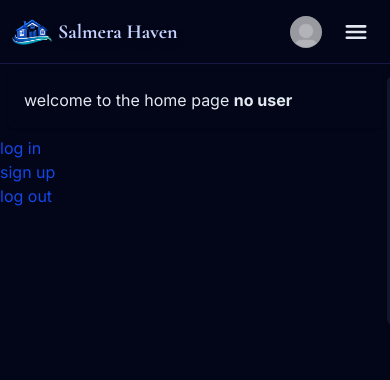
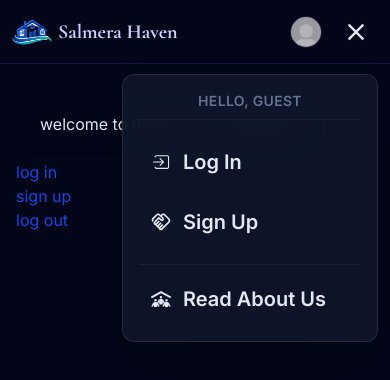
Before and after one commit to GbengaClarke/salmera-haven-customer-website, a Next.js app: page / in a window 390 px wide. Both pictures are taken after a click on the button 356 px from the left and 31 px from the top of the page. Shown: the top 380 px of the page. Built offline with nearby package versions, Linux system fonts and the light colour scheme; no server answers.

Commit message:
completed header

```diff
--- a/app/(website)/_components/Header.tsx
+++ b/app/(website)/_components/Header.tsx
@@ -1,19 +1,28 @@
+import Link from "next/link";
 import CompanyLogo from "./CompanyLogo";
 import HeaderProfileMenu from "./HeaderProfileMenu";
 
-function Header() {
+type UserType = {
+  name?: string | null;
+  email?: string | null;
+  image?: string | null;
+};
+export type HeaderType = {
+  user: UserType;
+};
+
+function Header({ user }: HeaderType) {
   return (
-    <header className="flex h-16 items-center gap-2 border-b border-indigo-500/20 px-3 text-xl font-bold">
-      {/* <div className="font-cormorant">Salmera Haven</div> */}
+    <header className="fixed top-0 right-0 left-0 mx-auto flex h-16 max-w-7xl items-center justify-between gap-2 border-b border-indigo-500/20 bg-slate-950 px-3 text-xl font-bold md:px-5">
+      <Link href={"/"}>
+        <CompanyLogo
+          imageSize="h-8 w-10"
+          contStyle="gap-1.5  "
+          textStyle={`font-cormorant text-indigo-200`}
+        />
+      </Link>
 
-      <CompanyLogo
-        imageSize="h-8 w-10"
-        contStyle="gap-1.5  "
-        textStyle={`font-cormorant text-indigo-200`}
-        // textStyle={`${cormorant.className} text-indigo-200`}
-      />
-
-      <HeaderProfileMenu />
+      <HeaderProfileMenu user={user} />
     </header>
   );
 }
--- a/app/(website)/_components/HeaderProfileMenu.tsx
+++ b/app/(website)/_components/HeaderProfileMenu.tsx
@@ -2,68 +2,162 @@
 
 import Image from "next/image";
 import Link from "next/link";
-import { useState } from "react";
+import { useState, useRef } from "react";
 import { FaPeopleRoof } from "react-icons/fa6";
 import { IoIosLogIn, IoMdClose } from "react-icons/io";
 import { IoMenu } from "react-icons/io5";
 import { MdOutlineHandshake } from "react-icons/md";
+import { FaRegUser } from "react-icons/fa";
+import { VscSignOut } from "react-icons/vsc";
+import { usePathname, useRouter } from "next/navigation";
+import { signOut } from "next-auth/react";
+import toast from "react-hot-toast";
+import { HeaderType } from "./Header";
+import { useOutsideInteraction } from "../_hooks/usCloseOutsideInteraction";
 
-function HeaderProfileMenu() {
-  const [isOpen, setIsOpen] = useState(true);
+function HeaderProfileMenu({ user }: HeaderType) {
+  const [isOpen, setIsOpen] = useState(false);
+  const [isloading, setIsLoading] = useState(false);
+  const pathname = usePathname();
+  const router = useRouter();
+
+  const menuRef = useRef<HTMLDivElement>(null);
+
+  const { name, image, email } = user || {};
+  const firstName = name?.split(" ")[0];
+
+  const disabledClasses = isloading
+    ? "pointer-events-none opacity-50 cursor-not-allowed"
+    : "";
+
+  // Close menu on click outside or scroll
+  useOutsideInteraction(menuRef, () => setIsOpen(false), isOpen);
+
+  async function handleSignOut() {
+    const toastId = toast.loading("Signing you out...");
+    setIsLoading(true);
+    // setIsOpen(false); // Close menu immediately??
+
+    try {
+      await signOut({ redirect: false });
+      toast.success("Signed out successfully", { id: toastId });
+      router.push("/login");
+      router.refresh();
+    } catch (error) {
+      console.error(error);
+      toast.error("Something went wrong", { id: toastId });
+      setIsLoading(false);
+    }
+  }
 
   return (
-    <div className="flex items-center gap-3">
-      {/* <div>hdjd</div> */}
-      <div className="h-8 w-8 overflow-hidden rounded-full">
-        {/* {make opacity 70 only when there is no dp} */}
+    <div className="relative flex items-center gap-3" ref={menuRef}>
+      <Link
+        href="/about"
+        className={`hidden items-center justify-start gap-2 rounded-md p-3 text-[1rem] font-normal transition-all hover:bg-slate-950/40 hover:text-emerald-200 active:bg-slate-950/60 active:text-emerald-200 md:flex ${disabledClasses} ${pathname === "/about" ? "bg-slate-950/40 text-emerald-200" : ""}`}
+      >
+        <FaPeopleRoof />
+        <span>About Us</span>
+      </Link>
+
+      <Link
+        href={name ? "/account" : "/login"}
+        className={`group relative flex items-center transition-all md:cursor-pointer md:gap-2 md:rounded-full md:bg-indigo-900 md:px-2 md:py-1 md:hover:bg-indigo-900/80 md:hover:text-emerald-100 ${disabledClasses}`}
+      >
+        <div className="pointer-events-none absolute top-15 right-0 z-50 hidden translate-y-2 rounded-md bg-slate-900 px-3 py-2 text-sm font-medium whitespace-nowrap text-slate-300 opacity-0 shadow-2xl transition-all duration-300 group-hover:translate-y-0 group-hover:opacity-100 md:block">
+          {name ? "Manage your account" : "Login or Create Account"}
+          <div className="absolute -top-1 right-4 h-2 w-2 rotate-45 bg-slate-900"></div>
+        </div>
+
+        <div className="h-8 w-8 overflow-hidden rounded-full border border-white/10">
           <Image
-          src="/default-user.jpg"
+            src={image || "/default-user.jpg"}
             width={100}
             height={100}
             alt="user-image"
-          className="object-contain opacity-70"
+            className={`object-cover transition-opacity duration-300 ${!image ? "opacity-70" : "opacity-100"}`}
+            priority
           />
         </div>
 
+        <div className="hidden text-[1rem] font-medium md:block">
+          {name ? name : "Login/Signup"}
+        </div>
+      </Link>
+
+      {/* Mobile Menu */}
       <div className="md:hidden">
         <button
+          disabled={isloading}
           onClick={() => setIsOpen(!isOpen)}
-          className="relative z-50 cursor-pointer p-2 transition-all hover:text-indigo-300 active:text-indigo-300"
+          className={`relative z-50 cursor-pointer p-2 transition-all hover:text-indigo-300 active:text-indigo-300 ${isloading ? "opacity-50" : ""}`}
         >
           {isOpen ? <IoMdClose size={28} /> : <IoMenu size={28} />}
         </button>
 
-        {/* Menu Overlay */}
         <div
-          className={`fixed top-19 right-3 z-40 rounded-md bg-slate-900 p-5 backdrop-blur-md transition-transform duration-300 ease-in-out ${
-            isOpen ? "translate-x-0" : "translate-x-60"
+          className={`absolute top-16 right-0 z-40 w-64 rounded-xl border border-white/10 bg-slate-900/90 p-4 font-semibold shadow-2xl backdrop-blur-xl transition-all duration-300 ease-in-out ${
+            isOpen
+              ? "translate-x-0 opacity-100"
+              : "pointer-events-none translate-x-10 opacity-0"
           }`}
         >
-          <nav className="flex h-full flex-col gap-1">
-            <h3 className="mb-1 text-center">Hello, Guest</h3>
-            <div className="flex h-full flex-col gap-2">
+          <nav className="flex flex-col gap-2">
+            <h3 className="mb-2 border-b border-white/5 pb-2 text-center text-sm font-semibold tracking-wide text-slate-500 uppercase">
+              Hello, {firstName || "Guest"}
+            </h3>
+
+            <div className={`flex flex-col gap-2 ${disabledClasses}`}>
+              {!email ? (
+                <>
                   <Link
-                href="#"
-                className="flex items-center justify-start gap-2 rounded-md p-3 font-normal transition-all hover:bg-slate-950/60 active:bg-slate-950/60"
+                    href="/login"
+                    onClick={() => setIsOpen(false)}
+                    className="flex items-center gap-3 rounded-lg p-3 transition-colors hover:bg-white/5 hover:text-emerald-200"
                   >
-                <IoIosLogIn />
-                <span>Log in</span>
-              </Link>
-              <Link
-                href="#"
-                className="flex items-center justify-start gap-2 rounded-md p-3 font-normal transition-all hover:bg-slate-950/60 active:bg-slate-950/60"
-              >
-                <MdOutlineHandshake />
-                <span>Sign up</span>
+                    <IoIosLogIn className="text-xl" />
+                    <span>Log In</span>
                   </Link>
 
-              <div>
                   <Link
-                  href="#"
-                  className="flex items-center justify-start gap-3 rounded-md border-t border-emerald-700/50 p-3 font-normal transition-all hover:bg-slate-950/60 active:bg-slate-950/60"
+                    href="/signup"
+                    onClick={() => setIsOpen(false)}
+                    className="flex items-center gap-3 rounded-lg p-3 transition-colors hover:bg-white/5 hover:text-emerald-200"
                   >
-                  <FaPeopleRoof />
-                  <span>Read about us</span>
+                    <MdOutlineHandshake className="text-xl" />
+                    <span>Sign Up</span>
+                  </Link>
+                </>
+              ) : (
+                <>
+                  <Link
+                    href="/account"
+                    onClick={() => setIsOpen(false)}
+                    className={`flex items-center gap-3 rounded-lg p-3 transition-colors hover:bg-white/5 hover:text-emerald-200 ${pathname === "/account" ? "bg-white/10 text-emerald-200" : ""}`}
+                  >
+                    <FaRegUser className="text-lg" />
+                    <span>My Account</span>
+                  </Link>
+
+                  <button
+                    disabled={isloading}
+                    className="flex w-full cursor-pointer items-center gap-3 rounded-lg p-3 text-left transition-colors hover:bg-red-500/10 hover:text-red-400"
+                    onClick={handleSignOut}
+                  >
+                    <VscSignOut className="text-xl" />
+                    <span>{isloading ? "Signing Out..." : "Sign Out"}</span>
+                  </button>
+                </>
+              )}
+
+              <div className="mt-2 border-t border-white/5 pt-2">
+                <Link
+                  href="/about"
+                  onClick={() => setIsOpen(false)}
+                  className={`flex items-center gap-3 rounded-lg p-3 transition-colors hover:bg-white/5 hover:text-emerald-200 ${pathname === "/about" ? "bg-white/10 text-emerald-200" : ""}`}
+                >
+                  <FaPeopleRoof className="text-xl" />
+                  <span>Read About Us</span>
                 </Link>
               </div>
             </div>
--- /dev/null
+++ b/app/(website)/_hooks/usCloseOutsideInteraction.ts
@@ -0,0 +1,34 @@
+import { useEffect, RefObject } from "react";
+
+export function useOutsideInteraction(
+  ref: RefObject<HTMLElement | null>,
+  onInteraction: () => void,
+  active: boolean,
+) {
+  useEffect(() => {
+    if (!active) return;
+
+    const handleInteraction = (event: MouseEvent | TouchEvent | Event) => {
+      // Check if the click was outside the element
+      if (ref.current && !ref.current.contains(event.target as Node)) {
+        onInteraction();
+      }
+    };
+
+    const handleScroll = () => {
+      onInteraction();
+    };
+
+    // Add listeners
+    document.addEventListener("mousedown", handleInteraction);
+    document.addEventListener("touchstart", handleInteraction);
+    window.addEventListener("scroll", handleScroll, { passive: true });
+
+    return () => {
+      // Clean up listeners
+      document.removeEventListener("mousedown", handleInteraction);
+      document.removeEventListener("touchstart", handleInteraction);
+      window.removeEventListener("scroll", handleScroll);
+    };
+  }, [ref, onInteraction, active]);
+}
--- a/app/(website)/about/page.tsx
+++ b/app/(website)/about/page.tsx
@@ -1,5 +1,5 @@
 function page() {
-  return <h1>about page</h1>;
+  return <section className="">about page</section>;
 }
 
 export default page;
--- a/app/(website)/layout.tsx
+++ b/app/(website)/layout.tsx
@@ -1,15 +1,22 @@
 // import Navbar from "@/components/Navbar";
 // import Footer from "@/components/Footer";
 
-export default function WebsiteLayout({
+import { auth } from "@/lib/auth";
+import Header from "./_components/Header";
+
+export default async function WebsiteLayout({
   children,
 }: {
   children: React.ReactNode;
 }) {
+  const session = await auth();
+
+  const user = session?.user;
   return (
     <div className="mx-auto flex min-h-screen w-full max-w-7xl flex-col">
-      {/* <Navbar /> */}
-      <main className="grow">{children}</main>
+      <Header user={user || {}} />
+
+      <main className="mx-4 mt-22 grow">{children}</main>
       {/* <Footer /> */}
     </div>
   );
--- a/app/(website)/page.tsx
+++ b/app/(website)/page.tsx
@@ -1,48 +1,21 @@
 import Link from "next/link";
 import { Metadata } from "next";
 import LogoutButton from "./_components/LogoutButton";
-import Header from "./_components/Header";
 import { auth } from "@/lib/auth";
 
 export const metadata: Metadata = {
   title: "Home",
 };
 
-// export default async function Homepage() {
-//   const session = await auth();
-
-//   const user = session?.user;
-
-//   return (
-//     <div>
-//       <h1 className="brd m-2 rounded bg-white p-4 shadow">
-//         welcome to the home page{"   "}
-//         {
-//           // use name from database instead
-//         }
-//         <strong>{user ? `${user?.name}, ${user?.email}` : "no user"}</strong>
-//       </h1>
-
-//       <Link className="text-blue-700" href={"/login"}>
-//         log in
-//       </Link>
-//       <div>
-//         <Link className="text-blue-700" href={"/signup"}>
-//           sign up
-//         </Link>
-//       </div>
-//       <LogoutButton />
-//     </div>
-//   );
-// }
 export default async function Homepage() {
   const session = await auth();
 
   const user = session?.user;
+
+  // console.log(user);
   return (
     <div>
-      <Header />
-
+      <section className="">
         <h1 className="m-2 rounded p-4 shadow">
           welcome to the home page{"   "}
           <strong>{user ? `${user?.name}, ${user?.email}` : "no user"}</strong>
@@ -57,6 +30,7 @@ export default async function Homepage() {
           </Link>
         </div>
         <LogoutButton />
+      </section>
     </div>
   );
 }
--- a/app/globals.css
+++ b/app/globals.css
@@ -4,7 +4,7 @@
   --font-cormorant: var(--font-heading);
 } */
 
-@layer utilities {
+@layer components {
   .font-cormorant {
     font-family: var(--font-heading);
   }
--- a/app/layout.tsx
+++ b/app/layout.tsx
@@ -1,5 +1,5 @@
 import { Metadata } from "next";
-import "./globals.css";
+import "@/app/globals.css";
 import { Toaster } from "react-hot-toast";
 import { Inter, Cormorant_Garamond } from "next/font/google";
 
--- a/next.config.ts
+++ b/next.config.ts
@@ -3,6 +3,42 @@ import type { NextConfig } from "next";
 const nextConfig: NextConfig = {
   /* config options here */
   allowedDevOrigins: ["192.168.43.12", "localhost:3000"],
+
+  images: {
+    remotePatterns: [
+      {
+        protocol: "http",
+        hostname: "googleusercontent.com",
+        port: "",
+        pathname: "/**",
+      },
+      {
+        protocol: "https",
+        hostname: "lh3.googleusercontent.com",
+        port: "",
+        pathname: "/**",
+      },
+      {
+        protocol: "https",
+        hostname: "platform-lookaside.fbsbx.com",
+        port: "",
+        pathname: "/**",
+      },
+      {
+        protocol: "https",
+        hostname: "media.licdn.com",
+        port: "",
+        pathname: "/**",
+      },
+
+      {
+        protocol: "https",
+        hostname: "cpdwazwtvjpogpwizqis.supabase.co",
+        port: "",
+        pathname: "/storage/v1/object/public/room-pictures/**",
+      },
+    ],
+  },
 };
 
 export default nextConfig;
--- a/package.json
+++ b/package.json
@@ -4,6 +4,7 @@
   "private": true,
   "scripts": {
     "dev": "next dev",
+    "devv": "next dev --webpack",
     "build": "next build",
     "start": "next start",
     "lint": "eslint"
```
Also changed, not shown: app/(website)/account/page.tsx (added, +13 -0 lines). Lines whose indentation alone changed are shown as unchanged.
